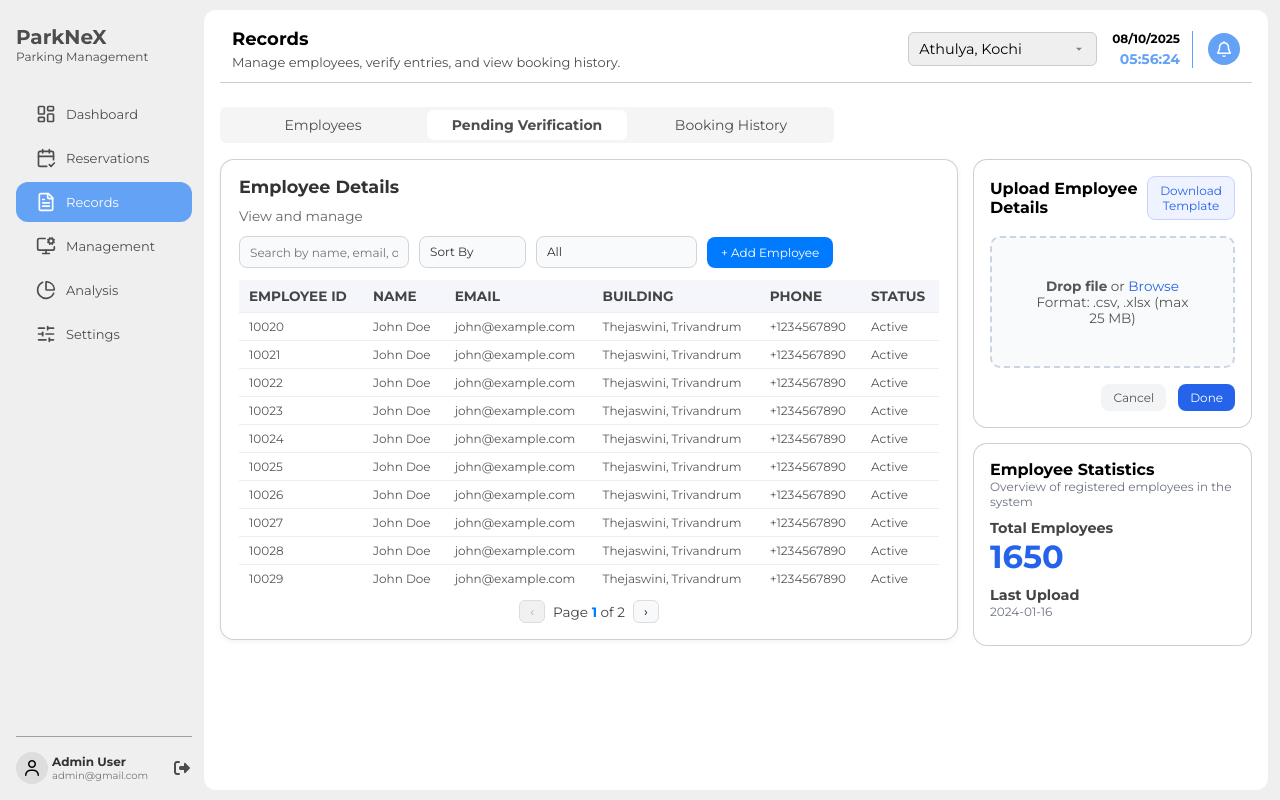
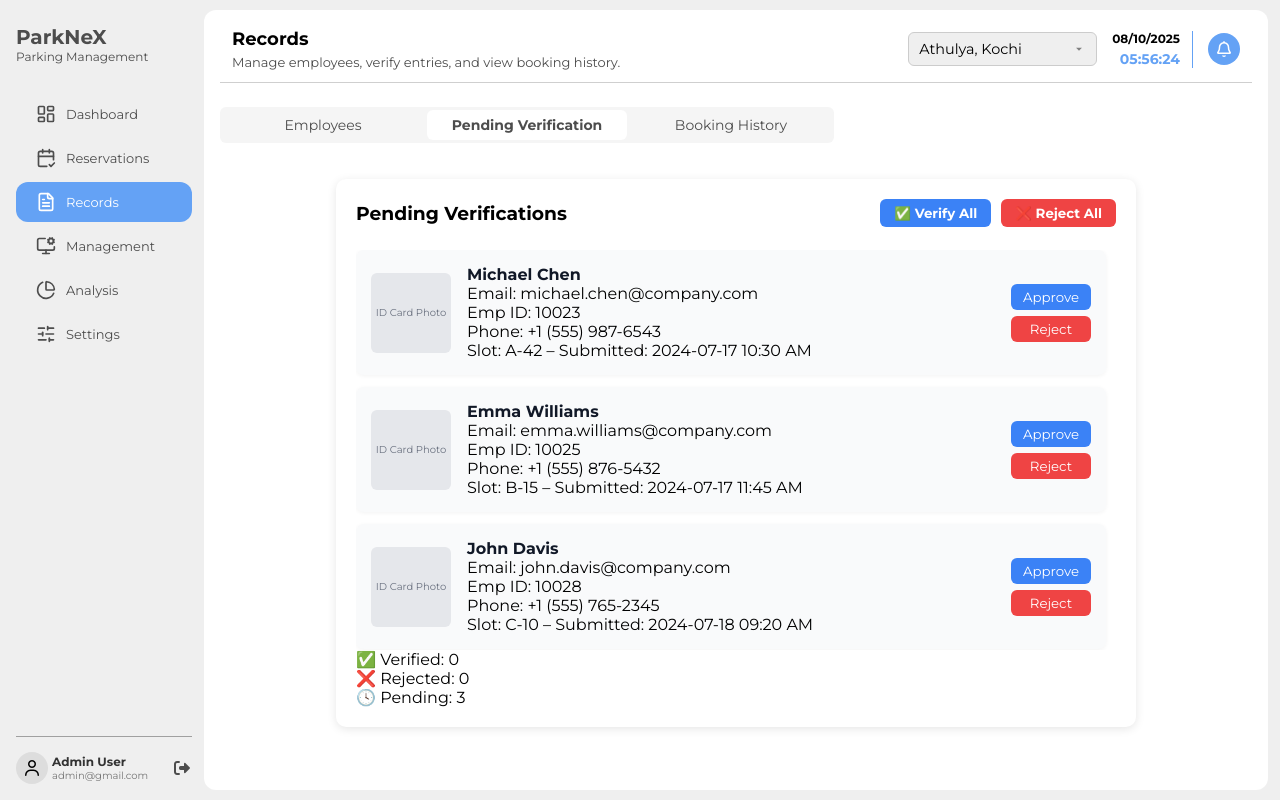
Before and after one commit to yaduraj1301/Parknex, a React (Vite) app: page /records in a window 1280 px wide. Both pictures are taken after a click on the button "Pending Verification". Built offline with nearby package versions, Linux system fonts and the light colour scheme.

Commit message:
design changes made to Pending Verification card

```diff
--- a/src/App.tsx
+++ b/src/App.tsx
@@ -2,7 +2,7 @@ import { BrowserRouter as Router, Route, Routes } from "react-router-dom";
 import { Layout } from "./Layouts/Layout";
 import { Dashboard } from "./Pages/Dashboard/Dashboard";
 import { Slots } from "./Pages/Management/Management";
-import { BookingHistory } from "./Pages/Records/BookingHistory"; // 👈 Import here
+// import { BookingHistory } from "./Pages/Records/BookingHistory"; // 👈 Import here
 import { Records } from "./Pages/Records/Records";
 import { Settings } from "./Pages/Settings/Settings";
 
--- a/src/Components/ManagementSlots/ManagementSlot.tsx
+++ b/src/Components/ManagementSlots/ManagementSlot.tsx
@@ -79,12 +79,6 @@ export function SlotManagement() {
         setStatusFilter={setStatusFilter}
         onClearFilters={handleClearFilters}
       />
-      <div>
-        <h1>Parking Slot Test</h1>
-        <TestEditModal />
-        <PendingVerifications/>
-      </div>
-
     </div>
   );
 }
--- a/src/Components/VerificationCard/VerificationCard.tsx
+++ b/src/Components/VerificationCard/VerificationCard.tsx
@@ -1,45 +1,48 @@
 import React from "react";
 import "./verificationcard.css";
 
-interface VerificationCardProps {
-  id: string;
+interface Employee {
   name: string;
   email: string;
   empId: string;
   phone: string;
   slot: string;
   submittedAt: string;
-  onApprove: (id: string) => void;
-  onReject: (id: string) => void;
+  image?: string;
+}
+
+interface VerificationCardProps {
+  employee: Employee;
+  onApprove: () => void;
+  onReject: () => void;
 }
 
 export const VerificationCard: React.FC<VerificationCardProps> = ({
-  id,
-  name,
-  email,
-  empId,
-  phone,
-  slot,
-  submittedAt,
+  employee,
   onApprove,
   onReject,
 }) => {
   return (
     <div className="verification-card">
-      <div className="id-preview">ID Card Photo</div>
-
-      <div className="verification-details">
-        <p className="name">{name}</p>
-        <p className="email">Email: <span>{email}</span></p>
-        <p className="empId">Emp ID: <span>{empId}</span></p>
-        <p className="phone">Phone: <span>{phone}</span></p>
-        <p className="slot">Slot: <span>{slot}</span></p>
-        <p className="submitted">Submitted: {submittedAt}</p>
+      <div className="card-left">
+        <div className="image-placeholder">ID Card Photo</div>
       </div>
-
-      <div className="action-buttons">
-        <button className="approve-btn" onClick={() => onApprove(id)}>Approve</button>
-        <button className="reject-btn" onClick={() => onReject(id)}>Reject</button>
+      <div className="card-center">
+        <p className="name">{employee.name}</p>
+        <p>Email: {employee.email}</p>
+        <p>Emp ID: {employee.empId}</p>
+        <p>Phone: {employee.phone}</p>
+        <p>
+          Slot: {employee.slot} – Submitted: {employee.submittedAt}
+        </p>
+      </div>
+      <div className="card-right">
+        <button className="approve" onClick={onApprove}>
+          Approve
+        </button>
+        <button className="reject" onClick={onReject}>
+          Reject
+        </button>
       </div>
     </div>
   );
--- a/src/Components/VerificationCard/verificationcard.css
+++ b/src/Components/VerificationCard/verificationcard.css
@@ -1,68 +1,64 @@
 .verification-card {
   display: flex;
-  align-items: flex-start;
-  justify-content: space-between;
-  background: #fafafa;
-  border-radius: 10px;
-  padding: 16px;
-  border: 1px solid #ddd;
+  align-items: center;
+  background: #f9fafb;
+  padding: 15px;
+  border-radius: 8px;
+  margin-bottom: 12px;
+  box-shadow: 0 1px 4px rgba(0, 0, 0, 0.05);
 }
 
-.id-preview {
-  width: 100px;
+.card-left {
+  width: 80px;
   height: 80px;
-  background: #e0e0e0;
+  background: #e5e7eb;
   border-radius: 6px;
   display: flex;
   align-items: center;
   justify-content: center;
-  font-size: 12px;
-  color: #555;
+  font-size: 10px;
+  color: #6b7280;
+  margin-right: 16px;
 }
 
-.verification-details {
+.card-center {
   flex: 1;
-  margin-left: 16px;
 }
 
-.verification-details p {
-  margin: 2px 0;
-  color: #333;
-  font-size: 14px;
+.name {
+  font-weight: 700;
+  color: #111827;
 }
 
-.verification-details span {
-  font-weight: 500;
+.card-right {
+  display: flex;
+  flex-direction: column;
+  gap: 6px;
 }
 
-.action-buttons {
-  display: flex;
-  flex-direction: column;
-  gap: 8px;
-}
-
-.approve-btn {
-  background-color: #4caf50;
+button.approve {
+  background-color: #3b82f6;
   color: white;
   border: none;
-  border-radius: 8px;
-  padding: 8px 12px;
+  border-radius: 6px;
+  padding: 5px 12px;
   cursor: pointer;
 }
 
-.reject-btn {
-  background-color: #f44336;
+button.reject {
+  background-color: #ef4444;
   color: white;
   border: none;
-  border-radius: 8px;
-  padding: 8px 12px;
+  border-radius: 6px;
+  padding: 5px 12px;
   cursor: pointer;
 }
 
-.approve-btn:hover {
-  background-color: #45a049;
+button.approved {
+  background-color: #22c55e;
+  color: white;
+  border: none;
+  border-radius: 6px;
+  padding: 5px 12px;
+  cursor: default;
 }
-
-.reject-btn:hover {
-  background-color: #e53935;
-}
--- a/src/Pages/PendingVerifications/PendingVerifications.tsx
+++ b/src/Pages/PendingVerifications/PendingVerifications.tsx
@@ -3,19 +3,19 @@ import { VerificationCard } from "../../Components/VerificationCard/Verification
 import "./pendingverifications.css";
 
 interface Employee {
-  id: string;
+  id: number;
   name: string;
   email: string;
   empId: string;
   phone: string;
   slot: string;
   submittedAt: string;
+  image?: string;
 }
 
-export const PendingVerifications: React.FC = () => {
-  const [employees, setEmployees] = useState<Employee[]>([
+const sampleEmployees: Employee[] = [
   {
-      id: "1",
+    id: 1,
     name: "Michael Chen",
     email: "michael.chen@company.com",
     empId: "10023",
@@ -24,7 +24,7 @@ export const PendingVerifications: React.FC = () => {
     submittedAt: "2024-07-17 10:30 AM",
   },
   {
-      id: "2",
+    id: 2,
     name: "Emma Williams",
     email: "emma.williams@company.com",
     empId: "10025",
@@ -32,71 +32,77 @@ export const PendingVerifications: React.FC = () => {
     slot: "B-15",
     submittedAt: "2024-07-17 11:45 AM",
   },
-  ]);
+  {
+    id: 3,
+    name: "John Davis",
+    email: "john.davis@company.com",
+    empId: "10028",
+    phone: "+1 (555) 765-2345",
+    slot: "C-10",
+    submittedAt: "2024-07-18 09:20 AM",
+  },
+];
 
+export const PendingVerifications: React.FC = () => {
   const [verifiedEmployees, setVerifiedEmployees] = useState<Employee[]>([]);
+  const [rejectedEmployees, setRejectedEmployees] = useState<Employee[]>([]);
+  const [pendingRequests, setPendingRequests] = useState<Employee[]>(sampleEmployees);
 
-  const handleApprove = (id: string) => {
-    const approvedEmp = employees.find((emp) => emp.id === id);
-    if (approvedEmp) {
-      setVerifiedEmployees((prev) => [...prev, approvedEmp]);
-      setEmployees((prev) => prev.filter((emp) => emp.id !== id));
-    }
+  const handleApprove = (emp: Employee) => {
+    setVerifiedEmployees((prev) => [...prev, emp]);
+    setPendingRequests((prev) => prev.filter((e) => e.id !== emp.id));
   };
 
-  const handleReject = (id: string) => {
-    setEmployees((prev) => prev.filter((emp) => emp.id !== id));
+  const handleReject = (emp: Employee) => {
+    setRejectedEmployees((prev) => [...prev, emp]);
+    setPendingRequests((prev) => prev.filter((e) => e.id !== emp.id));
   };
 
   const handleVerifyAll = () => {
-    setVerifiedEmployees((prev) => [...prev, ...employees]);
-    setEmployees([]);
+    setVerifiedEmployees((prev) => [...prev, ...pendingRequests]);
+    setPendingRequests([]);
   };
 
   const handleRejectAll = () => {
-    setEmployees([]);
+    setRejectedEmployees((prev) => [...prev, ...pendingRequests]);
+    setPendingRequests([]);
   };
 
   return (
-    <div className="pending-verifications">
+    <div className="verification-container">
       <div className="header">
         <h3>Pending Verifications</h3>
-        <div className="header-buttons">
-          <button className="verify-all-btn" onClick={handleVerifyAll}>
+        <div className="actions">
+          <button className="verify-all" onClick={handleVerifyAll}>
             ✅ Verify All
           </button>
-          <button className="reject-all-btn" onClick={handleRejectAll}>
+          <button className="reject-all" onClick={handleRejectAll}>
             ❌ Reject All
           </button>
         </div>
       </div>
 
-      <div className="verification-list">
-        {employees.length > 0 ? (
-          employees.map((emp) => (
+      {/* Scrollable pending section */}
+      <div className="cards-scroll">
+        {pendingRequests.length === 0 ? (
+          <p className="empty-state">No pending requests.</p>
+        ) : (
+          pendingRequests.map((emp) => (
             <VerificationCard
               key={emp.id}
-              {...emp}
-              onApprove={handleApprove}
-              onReject={handleReject}
+              employee={emp}
+              onApprove={() => handleApprove(emp)}
+              onReject={() => handleReject(emp)}
             />
           ))
-        ) : (
-          <p className="no-pending">No pending verifications.</p>
         )}
       </div>
 
-      <div className="verified-list">
-        {verifiedEmployees.length > 0 && (
-          <>
-            <h4>✅ Verified Employees:</h4>
-            <ul>
-              {verifiedEmployees.map((emp) => (
-                <li key={emp.id}>{emp.name}</li>
-              ))}
-            </ul>
-          </>
-        )}
+      {/* Summary Section */}
+      <div className="summary">
+        <p>✅ Verified: {verifiedEmployees.length}</p>
+        <p>❌ Rejected: {rejectedEmployees.length}</p>
+        <p>🕓 Pending: {pendingRequests.length}</p>
       </div>
     </div>
   );
--- a/src/Pages/PendingVerifications/pendingverifications.css
+++ b/src/Pages/PendingVerifications/pendingverifications.css
@@ -1,50 +1,46 @@
-.pending-verifications {
+.verification-container {
   background: #fff;
+  border-radius: 10px;
   padding: 20px;
-  border-radius: 12px;
-  box-shadow: 0 2px 10px rgba(0,0,0,0.1);
+  max-width: 800px;
+  margin: 20px auto;
+  box-shadow: 0 2px 10px rgba(0, 0, 0, 0.1);
 }
 
 .header {
   display: flex;
   justify-content: space-between;
   align-items: center;
-  margin-bottom: 16px;
+  margin-bottom: 15px;
+  position: sticky;
+  top: 0;
+  background: white;
+  z-index: 2;
+  padding-bottom: 8px;
 }
 
-.header-buttons button {
+.actions button {
   margin-left: 10px;
-  padding: 8px 16px;
+  padding: 6px 14px;
+  border-radius: 6px;
   border: none;
-  border-radius: 8px;
+  cursor: pointer;
   font-weight: 600;
-  cursor: pointer;
-  transition: 0.2s;
 }
 
-.verify-all-btn {
-  background: #2196f3;
+.verify-all {
+  background-color: #3b82f6;
   color: white;
 }
 
-.reject-all-btn {
-  background: #e53935;
+.reject-all {
+  background-color: #ef4444;
   color: white;
 }
 
-.verification-list {
-  display: flex;
-  flex-direction: column;
-  gap: 12px;
+.cards-scroll {
+  max-height: 400px;
+  overflow-y: auto;
+  padding-right: 10px;
+  scroll-behavior: smooth;
 }
-
-.no-pending {
-  text-align: center;
-  color: gray;
-}
-
-.verified-list {
-  margin-top: 20px;
-  border-top: 1px solid #eee;
-  padding-top: 10px;
-}
--- a/src/Pages/Records/Records.tsx
+++ b/src/Pages/Records/Records.tsx
@@ -4,11 +4,12 @@ import { Tabs, type TabItem } from "../../Components/Tabs/Tabs";
 import { EmployeeManagement } from "./EmployeeManagement";
 import { BookingHistory } from "./BookingHistory";
 import "./Records.css";
+import { PendingVerifications } from "../PendingVerifications/PendingVerifications";
 
 export function Records() {
   const tabItems = [
     { label: "Employees", content: <EmployeeManagement /> },
-    { label: "Pending Verification", content: <EmployeeManagement /> },
+    { label: "Pending Verification", content: <PendingVerifications /> },
     { label: "Booking History", content: <BookingHistory /> },
   ];
 
--- a/src/Tests/TestEditModal.tsx
+++ b/src/Tests/TestEditModal.tsx
@@ -17,7 +17,7 @@ export const sampleSlot: ParkingSlot = {
 
 
 export function TestEditModal() {
-  const [isOpen, setIsOpen] = useState(true);
+  const [isOpen, setIsOpen] = useState(false);
   const [slot, setSlot] = useState(sampleSlot);
 
   const handleSave = (updatedSlot: typeof sampleSlot) => {
```
Lines whose indentation alone changed are shown as unchanged.
